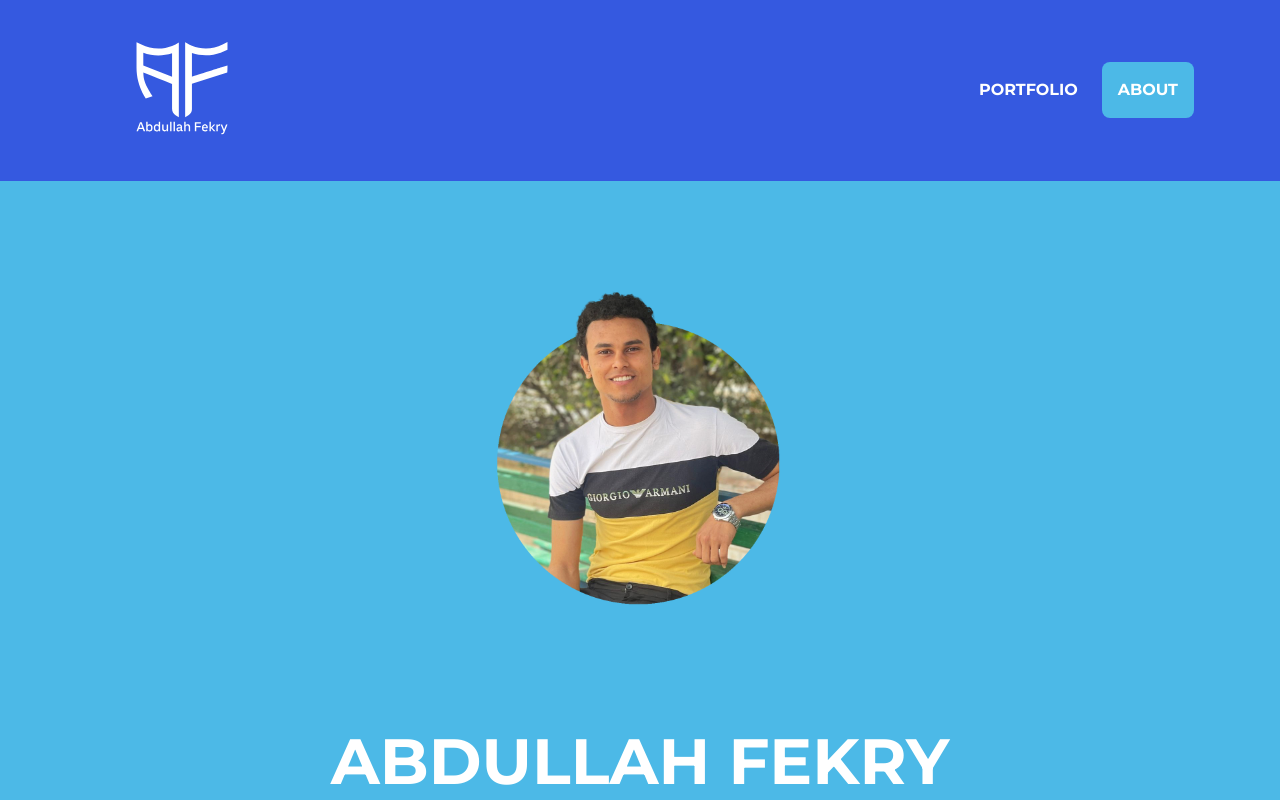
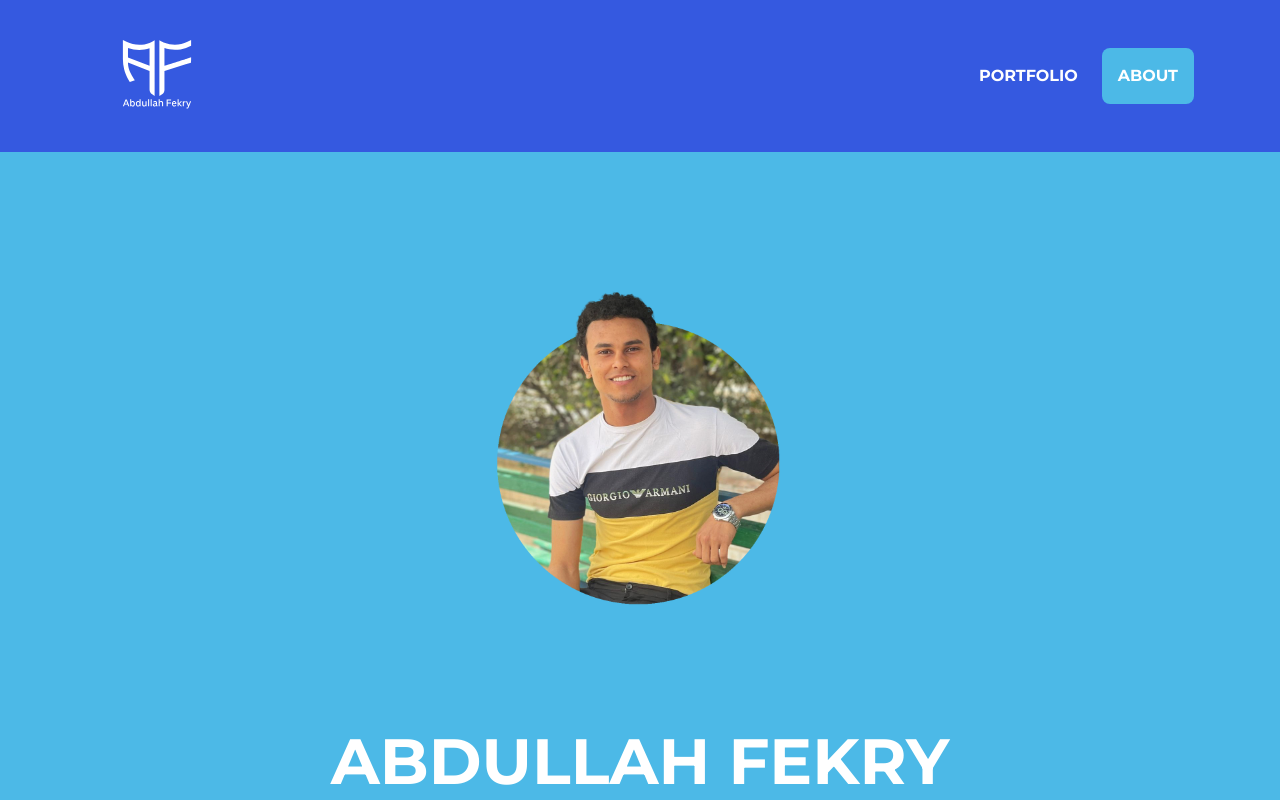
Before and after one commit to Fekry365/AF, a plain HTML site: page index.html in a window 1280 px wide. Shown: the top 800 px of the page. Drawn offline with nearby package versions, Linux system fonts and the light colour scheme.

Commit message:
Update index.html

```diff
--- a/index.html
+++ b/index.html
@@ -25,7 +25,7 @@
         <!-- Navigation-->
         <nav class="navbar navbar-expand-lg text-uppercase fixed-top" style="background-color: #3559e0" data-bs-theme="dark" id="mainNav">
             <div class="container">
-                <a class="navbar-brand" href="#"> <img class="navbar-brand" src="assets/img/Logo/logo.svg" alt="Logo" width="200"> </a>
+                <a class="navbar-brand" href="#"> <img class="navbar-brand" src="assets/img/Logo/logo.svg" alt="Logo" width="150rem"> </a>
                 <button class="navbar-toggler text-uppercase font-weight-bold text-white rounded" style="background-color: #4cb9e7" type="button" data-bs-toggle="collapse" data-bs-target="#navbarResponsive" aria-controls="navbarResponsive" aria-expanded="false" aria-label="Toggle navigation">
                     Menu
                     <i class="fas fa-bars"></i>
```
